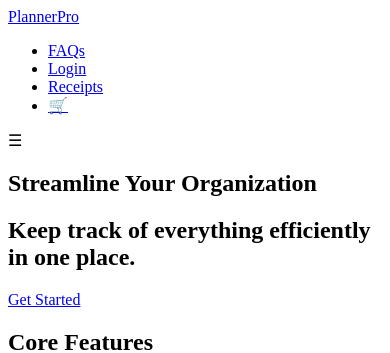
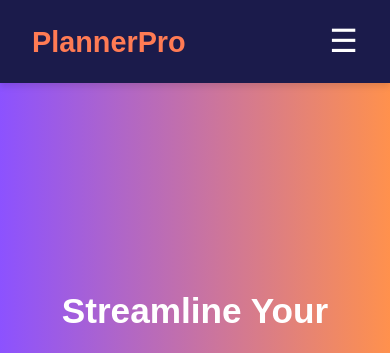
Before and after one commit to rezneac/Group6, a Python web app: template templates/index.html in a window 390 px wide. Shown: the top 353 px of the page. Run offline with Jinja, Linux system fonts and the light colour scheme; the template is opened without the code that fills it, so the values that code supplies are empty.

Commit message:
pages templates

```diff
--- a/templates/index.html
+++ b/templates/index.html
@@ -24,7 +24,7 @@
     <main>
         <section class="hero">
             <div class="hero-text">
-                <h1>Streamline Your Organization</h1>
+                <h1>Streamline Your Organisation</h1>
                 <h2>Keep track of everything efficiently in one place.</h2>
                 <a href="login.html" class="cta-btn">Get Started</a>
             </div>
@@ -46,7 +46,7 @@
                 <div class="feature-card">
                     <img src="images/efficiency.jpg" alt="Efficiency">
                     <h3>Boost Efficiency</h3>
-                    <p>Save time with automated categorization.</p>
+                    <p>Save time with automated categorisation.</p>
                 </div>
             </div>
         </section>
@@ -55,12 +55,8 @@
           <h2>What Students Say</h2>
           <div class="testimonial-container">
               <div class="testimonial">
-                  <p>"PlannerPro has transformed how I keep track of my assignments and deadlines. It's a lifesaver!"</p>
-                  <h4>- Sarah L., University of Leicester</h4>
-              </div>
-              <div class="testimonial">
                   <p>"I love how easy it is to manage my expenses and organize my digital receipts. Highly recommended!"</p>
-                  <h4>- James M., Loughborough University</h4>
+                  <h4>- James M., University of Leicester</h4>
               </div>
               <div class="testimonial">
                   <p>"A must-have tool for students who want to stay on top of their work without stress!"</p>
--- /dev/null
+++ b/templates/styles.css
@@ -0,0 +1,245 @@
+/* General Styles */
+* {
+    margin: 0;
+    padding: 0;
+    box-sizing: border-box;
+    font-family: 'Poppins', sans-serif;
+}
+
+body {
+    line-height: 1.6;
+    background-color: #f9f9fb;
+    color: #333;
+}
+
+/* Header */
+header {
+    background-color: #1b1b4b;
+    color: #fff;
+    padding: 1rem 2rem;
+    position: sticky;
+    top: 0;
+    z-index: 1000;
+    box-shadow: 0px 4px 6px rgba(0, 0, 0, 0.1);
+}
+
+.navbar {
+    display: flex;
+    justify-content: space-between;
+    align-items: center;
+}
+
+.logo {
+    font-size: 1.8rem;
+    font-weight: bold;
+    color: #ff7b54;
+    text-decoration: none;
+}
+
+.nav-links {
+    display: flex;
+    gap: 1.5rem;
+    list-style: none;
+}
+
+.nav-links li a {
+    color: #fff;
+    text-decoration: none;
+    padding: 0.5rem 1rem;
+    border-radius: 8px;
+    transition: background-color 0.3s ease, color 0.3s ease;
+    font-weight: 500;
+}
+
+.nav-links li a:hover {
+    background-color: #ff7b54;
+    color: #2b2b52;
+}
+
+.hamburger {
+    display: none;
+    font-size: 2rem;
+    cursor: pointer;
+}
+
+/* Hero Section */
+.hero {
+    display: flex;
+    align-items: center;
+    justify-content: center;
+    height: 75vh;
+    text-align: center;
+    background: linear-gradient(to right, #8c52ff, #ff914d);
+    color: #fff;
+    padding: 2rem;
+}
+
+.hero-text {
+    max-width: 700px;
+}
+
+.hero h1 {
+    font-size: 3rem;
+    margin-bottom: 0.5rem;
+    font-weight: 700;
+}
+
+.hero h2 {
+    font-size: 1.8rem;
+    margin-bottom: 1rem;
+}
+
+.cta-btn {
+    padding: 0.8rem 1.5rem;
+    font-size: 1rem;
+    font-weight: bold;
+    color: #fff;
+    background-color: #1b1b4b;
+    border: none;
+    border-radius: 8px;
+    text-decoration: none;
+    transition: all 0.3s ease;
+}
+
+.cta-btn:hover {
+    background-color: #333;
+    color: #ff7b54;
+}
+
+/* Progress Steps */
+.progress-steps {
+    text-align: center;
+    padding: 3rem;
+    background-color: #f9f9fb;
+}
+
+.steps-container {
+    display: flex;
+    justify-content: center;
+    gap: 2rem;
+}
+
+.step {
+    background-color: #fff;
+    padding: 1.5rem;
+    border-radius: 12px;
+    box-shadow: 0 6px 15px rgba(0, 0, 0, 0.1);
+    width: 200px;
+}
+
+.progress-btn {
+    display: inline-block;
+    margin-top: 1.5rem;
+    padding: 0.8rem 1.5rem;
+    background-color: #8c52ff;
+    color: #fff;
+    border-radius: 8px;
+    text-decoration: none;
+    transition: 0.3s ease;
+}
+
+.progress-btn:hover {
+    background-color: #ff7b54;
+}
+
+/* Features Section */
+.features {
+    text-align: center;
+    padding: 3rem;
+    background-color: #fff;
+}
+
+.features-container {
+    display: grid;
+    grid-template-columns: repeat(auto-fit, minmax(300px, 1fr));
+    gap: 2rem;
+}
+
+.feature-card {
+    background-color: #fff;
+    border-radius: 12px;
+    box-shadow: 0 6px 15px rgba(0, 0, 0, 0.1);
+    overflow: hidden;
+    transition: transform 0.3s ease, box-shadow 0.3s ease;
+}
+
+.feature-card:hover {
+    transform: translateY(-10px);
+    box-shadow: 0 8px 20px rgba(0, 0, 0, 0.15);
+}
+
+.feature-card img {
+    width: 100%;
+    height: 200px;
+    object-fit: cover;
+}
+
+/* Testimonials */
+.testimonials {
+    text-align: center;
+    padding: 3rem;
+    background-color: #a9a9f1;
+    color: #fff;
+}
+
+.testimonial-container {
+    max-width: 600px;
+    margin: auto;
+}
+
+.testimonial {
+    font-style: italic;
+    font-size: 1.2rem;
+    margin: 1rem 0;
+}
+
+/* Footer */
+footer {
+    background-color: #1b1b4b;
+    color: #fff;
+    padding: 1.5rem;
+    text-align: center;
+}
+
+.footer-links {
+    display: flex;
+    justify-content: center;
+    gap: 1rem;
+    list-style: none;
+    margin-top: 1rem;
+}
+
+.footer-links li a {
+    color: #ff7b54;
+    text-decoration: none;
+    transition: color 0.3s ease;
+}
+
+.footer-links li a:hover {
+    color: #fff;
+}
+
+/* Responsive Design */
+@media (max-width: 768px) {
+    .hero h1 {
+        font-size: 2.2rem;
+    }
+
+    .hero h2 {
+        font-size: 1.4rem;
+    }
+
+    .nav-links {
+        flex-direction: column;
+        gap: 0.5rem;
+        display: none;
+    }
+
+    .nav-links.active {
+        display: flex;
+    }
+
+    .hamburger {
+        display: block;
+    }
+}
```
Also changed, not shown: templates/cart.html (added, +57 -0 lines), templates/faqs.html (added, +40 -0 lines), templates/login.html (added, +38 -0 lines), templates/receipt.html (added, +36 -0 lines), templates/script.js (added, +82 -0 lines).
